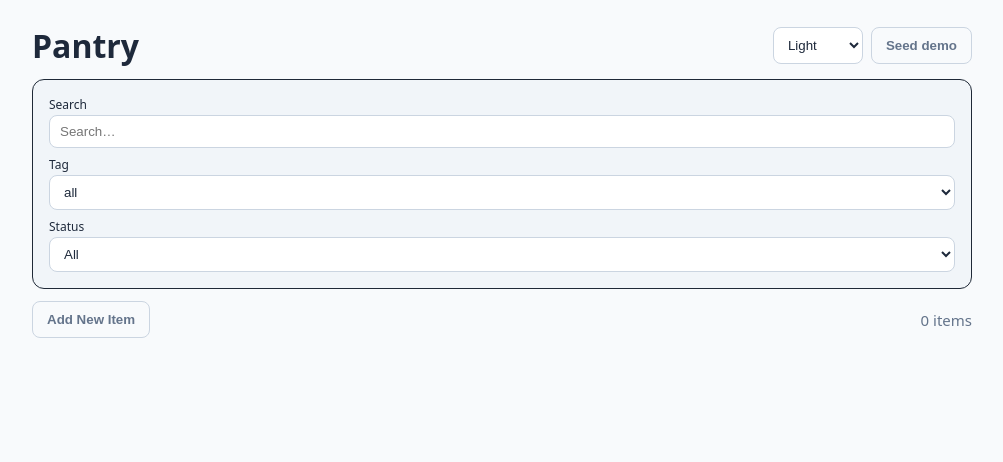
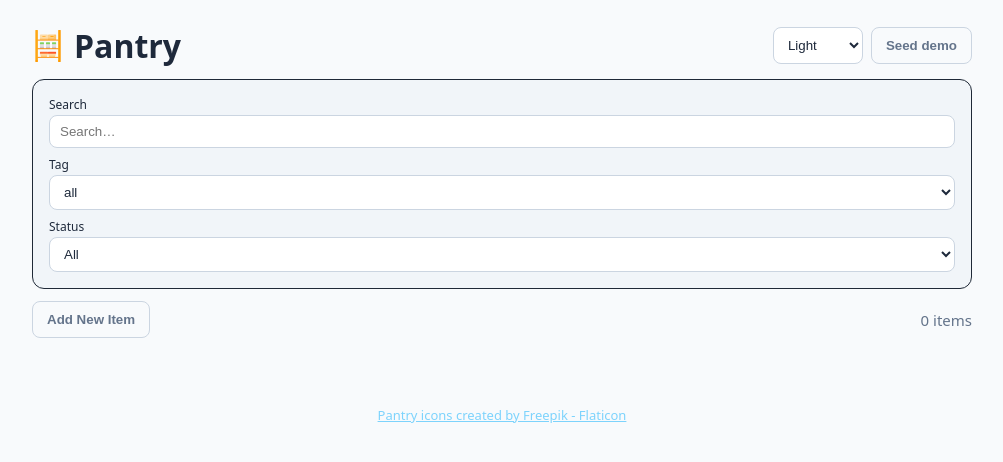
Before and after one commit to nkprasad12/pantry, a React (Vite) app: page / in a window 1280 px wide. Shown: the top 462 px of the page, without its empty margins (138-1141 px from the left). Built offline with nearby package versions, Linux system fonts and the light colour scheme.

Commit message:
Add icons

```diff
--- a/index.html
+++ b/index.html
@@ -6,6 +6,7 @@
     <title>Pantry Tracker</title>
     <meta name="theme-color" content="#0f766e" />
     <link rel="manifest" href="/manifest.webmanifest" />
+    <link rel="icon" href="/icons/icon128.png" type="image/png" />
   </head>
   <body>
     <div id="root"></div>
--- a/src/App.tsx
+++ b/src/App.tsx
@@ -154,12 +154,22 @@ export function App() {
   const lowCount = items.filter((i) => i.quantity <= (i.minThreshold ?? 0)).length;
 
   return (
+    <>
       <div className="container">
         <header
           className="row"
           style={{ justifyContent: 'space-between', alignItems: 'center', marginBottom: 12 }}
         >
+          <div className="row" style={{ alignItems: 'center', gap: 10 }}>
+            <img
+              src="/icons/icon128.png"
+              alt="Pantry logo"
+              width={32}
+              height={32}
+              style={{ display: 'block' }}
+            />
             <h1 style={{ margin: 0 }}>Pantry</h1>
+          </div>
           <div className="row" style={{ gap: 8 }}>
             <ThemeSwitcher theme={theme} setTheme={setTheme} />
             {/* @ts-ignore */}
@@ -210,6 +220,12 @@ export function App() {
           ))}
         </div>
       </div>
+      <footer style={{ margin: '32px 0 16px 0', textAlign: 'center', fontSize: 13 }}>
+        <a href="https://www.flaticon.com/free-icons/pantry" title="pantry icons">
+          Pantry icons created by Freepik - Flaticon
+        </a>
+      </footer>
+    </>
   );
 }
 
```
Also changed, not shown: public/icons/icon128.png (added), public/icons/icon512.png (added), public/manifest.webmanifest. Lines whose indentation alone changed are shown as unchanged.
